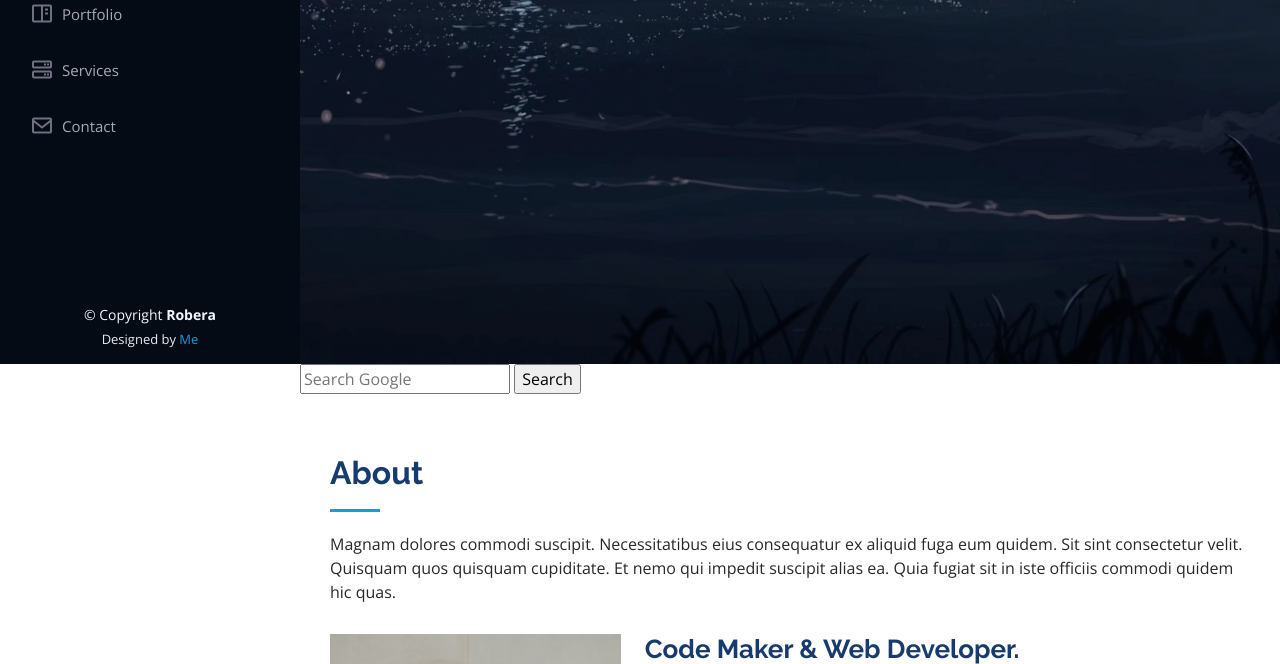
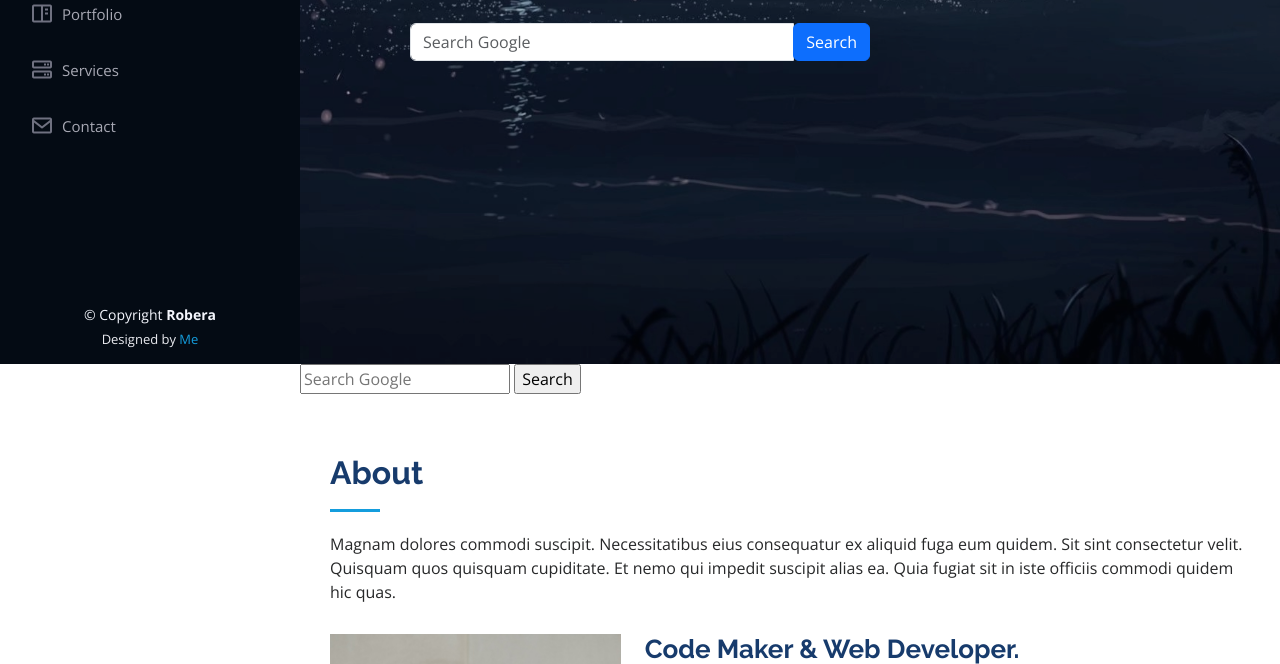
Before and after one commit to Roberamelaek/portfolio, a plain HTML site: page index.html in a window 1280 px wide. Shown: the part 436-1100 px from the top of the page. Drawn offline with nearby package versions, Linux system fonts and the light colour scheme.

Commit message:
added a google search bar

```diff
--- a/index.html
+++ b/index.html
@@ -70,13 +70,24 @@
     </div>
   </header><!-- End Header -->
 
-  <!-- ======= Hero Section ======= -->
-  <section id="hero" class="d-flex flex-column justify-content-center align-items-center">
-    <div class="hero-container" data-aos="fade-in">
+<section id="hero" class="d-flex flex-column justify-content-center align-items-center">
+  <div class="hero-container" data-aos="fade-in">
     <h1>Robera Melaek</h1>
-      <p>I'm <span class="typed" data-typed-items="Designer, Developer, Coder"></span></p>
-    </div>
-  </section><!-- End Hero -->
+    <p>I'm <span class="typed" data-typed-items="Designer, Developer, Coder"></span></p>
+
+    <!-- Google Search Bar Using Bootstrap Classes -->
+    <form class="form-inline" action="https://www.google.com/search" method="GET" target="_blank">
+      <div class="input-group">
+        <input type="text" class="form-control" name="q" placeholder="Search Google">
+        <div class="input-group-append">
+          <button class="btn btn-primary" type="submit">Search</button>
+        </div>
+      </div>
+    </form>
+  </div>
+</section>
+
+
 
   <main id="main">
     <form action="https://www.google.com/search" method="GET">
```
